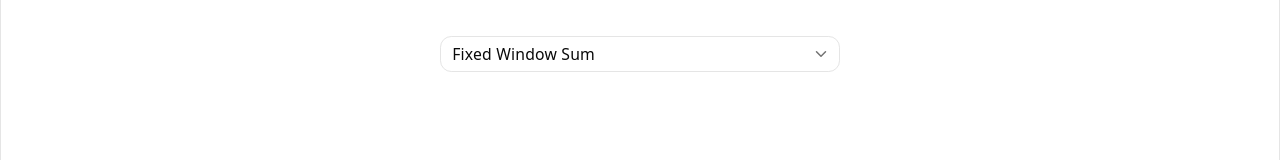
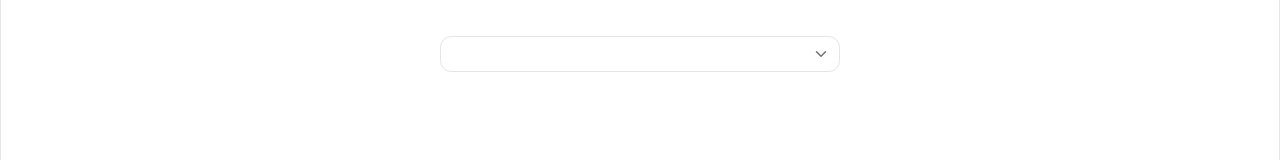
Before and after one commit to PalAman-git/dsa-visualizer, a React (Vite) app: page / in a window 1280 px wide. Shown: the top 160 px of the page. Built offline with nearby package versions, Linux system fonts and the light colour scheme.

Commit message:
fix: text color of select

```diff
--- a/src/components/controls/AlgorithmSelector.tsx
+++ b/src/components/controls/AlgorithmSelector.tsx
@@ -39,7 +39,7 @@ const AlgorithmSelector = ({
             onValueChange={onChange}
         >
 
-            <SelectTrigger className="w-[400px]">
+            <SelectTrigger className="w-[400px] text-white">
 
                 <SelectValue
                     placeholder="Choose Algorithm"
```
